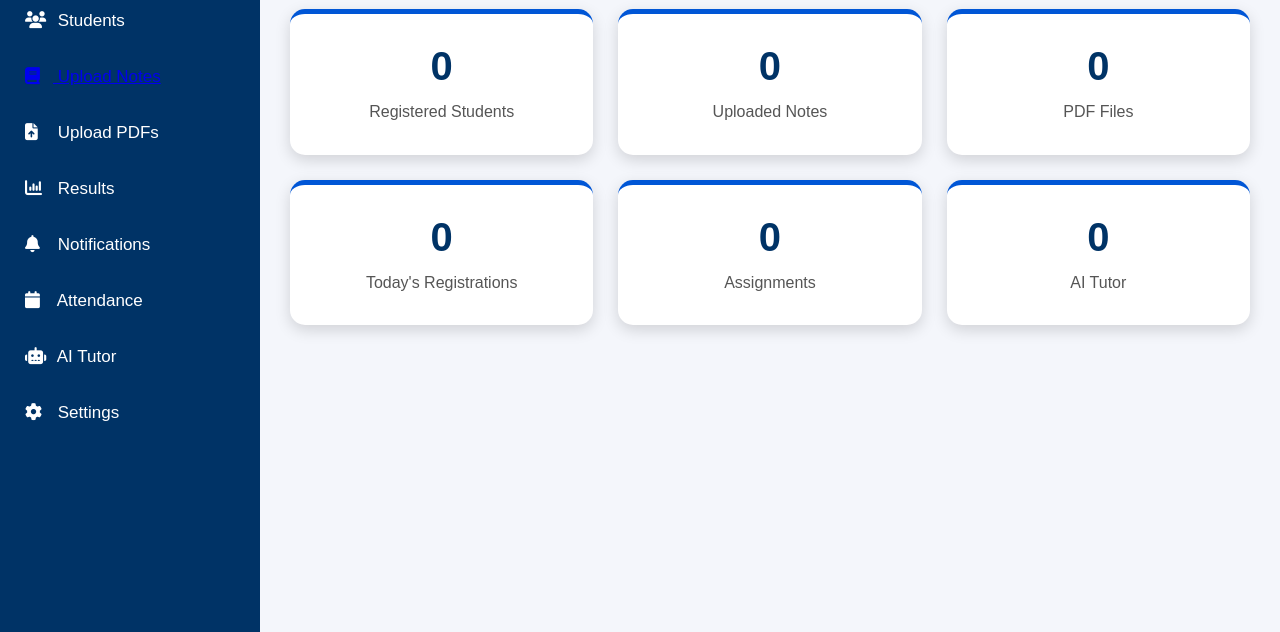
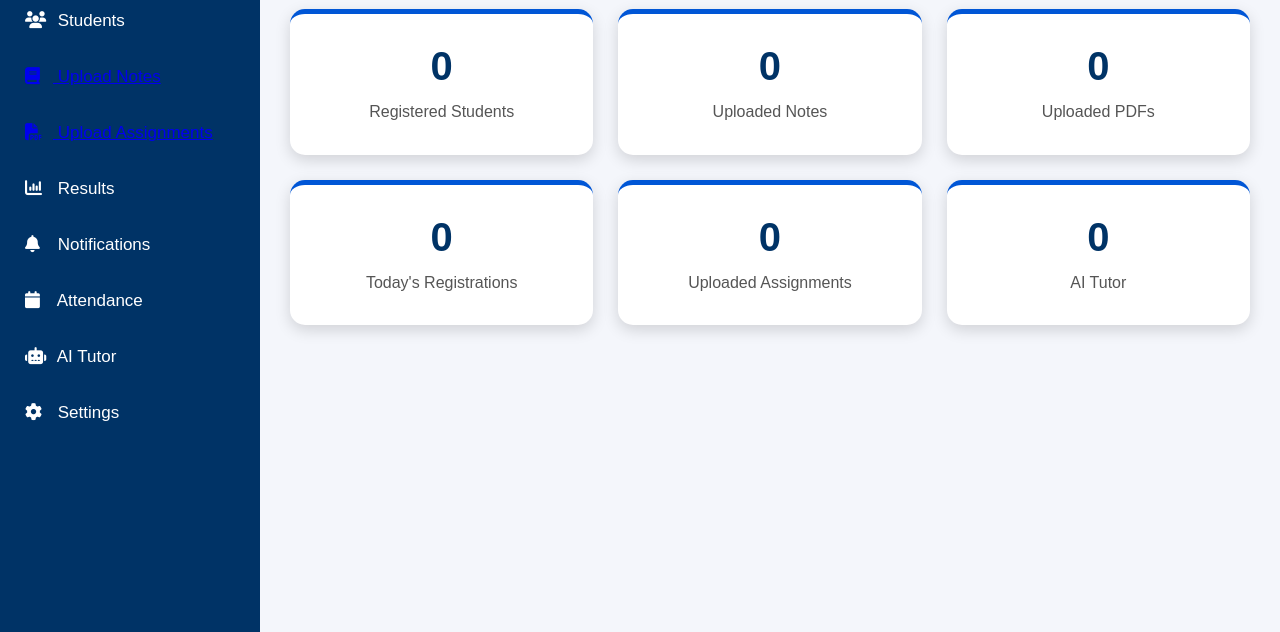
Before and after one commit to SubodhKBansal/SubodhKBansal, a website: page public/staff-dashboard.html in a window 1280 px wide. Shown: the part 168-800 px from the top of the page. Drawn offline with Linux system fonts and the light colour scheme; no server answers.

Commit message:
assignemnts

```diff
--- a/public/staff-dashboard.html
+++ b/public/staff-dashboard.html
@@ -62,8 +62,12 @@ Logout
         Upload Notes
     </a>
 </li>
-
-<li><i class="fa-solid fa-file-arrow-up"></i> Upload PDFs</li>
+<li>
+    <a href="upload-assignment.html">
+        <i class="fas fa-file-pdf"></i>
+        Upload Assignments
+    </a>
+</li>
 
 <li><i class="fa-solid fa-chart-column"></i> Results</li>
 
@@ -105,7 +109,7 @@ Logout
 
 <h2>0</h2>
 
-<p>PDF Files</p>
+<p>Uploaded PDFs</p>
 
 </div>
 
@@ -121,7 +125,7 @@ Logout
 
 <h2>0</h2>
 
-<p>Assignments</p>
+<p>Uploaded Assignments</p>
 
 </div>
 
```
